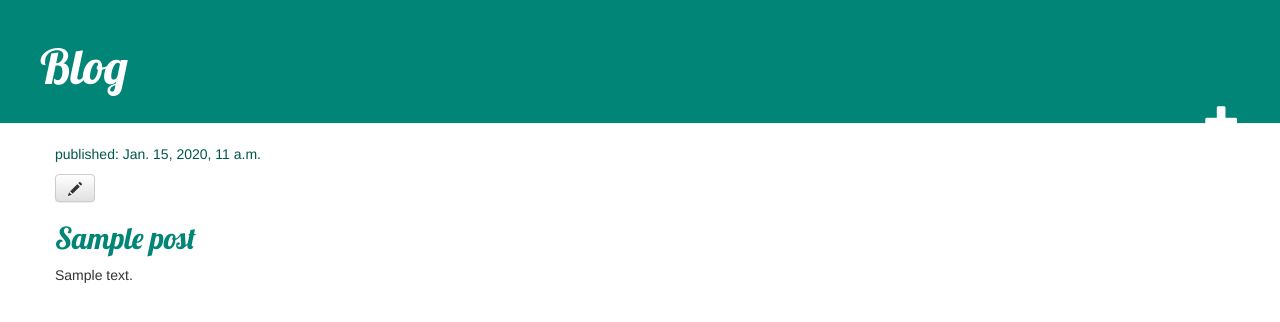
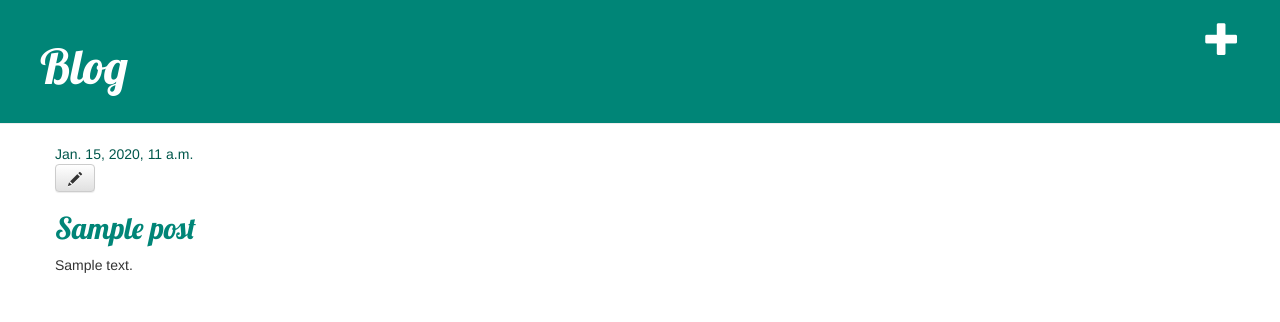
Before and after one commit to ngiersz/django-tutorial, a Django app: page /post/1/ in a window 1280 px wide. Shown: the top 322 px of the page. Run offline with Django 3.2, Linux system fonts and the light colour scheme; tables that the repository leaves empty hold one stand-in row (values such as "Sample post"); some libraries are stand-ins or nearby versions.

Commit message:
Small template changes

```diff
--- a/blog/templates/blog/base.html
+++ b/blog/templates/blog/base.html
@@ -9,8 +9,8 @@
     </head>
     <body>
     <div class="page-header">
+        <a href="{% url 'post_new' %}" class="top-menu"><span class="glyphicon glyphicon-plus"></span></a>
         <h1><a href="/">Blog</a></h1>
-        <a href="{% url 'post_new' %}" class="top-menu"><span class="glyphicon glyphicon-plus"></span></a>
     </div>
     <div class="content container">
         <div class="row">
--- a/blog/templates/blog/post_detail.html
+++ b/blog/templates/blog/post_detail.html
@@ -4,7 +4,7 @@
     <div class="post">
         {% if post.published_date %}
             <div class="date">
-                <p>published: {{ post.published_date }}</p>
+                {{ post.published_date }}
             </div>
         {% endif %}
         <a class="btn btn-default" href="{% url 'post_edit' pk=post.pk %}"><span class="glyphicon glyphicon-pencil"></span></a>
```
